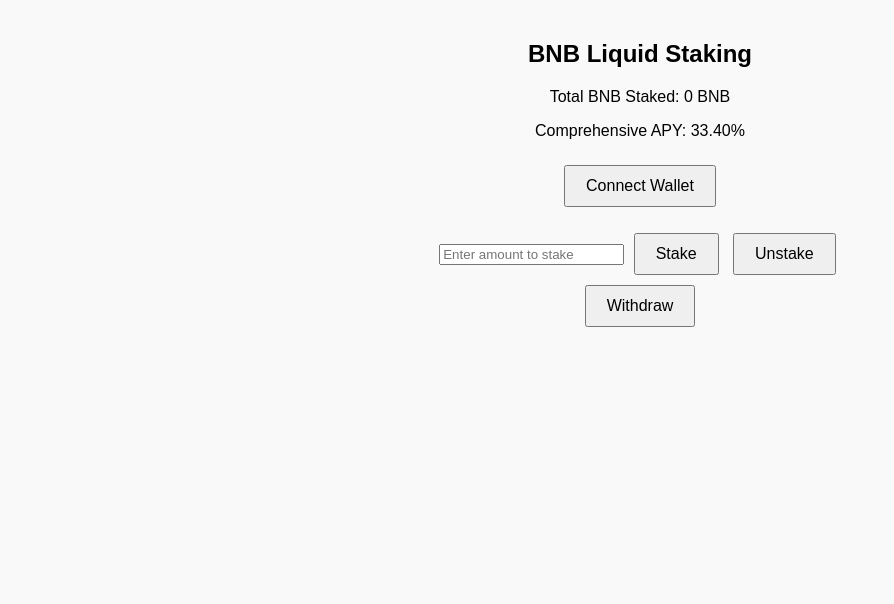
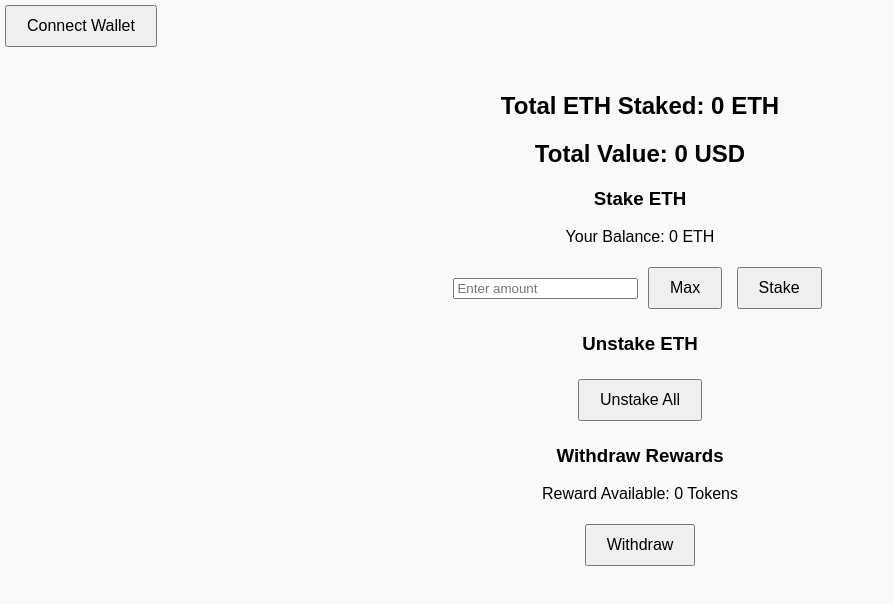
Before and after one commit to Asif2902/Staking-eth-proto, a plain HTML site: page index.html in a window 1280 px wide. Shown: the whole page, without its empty margins (0-894 px from the left). Drawn offline with nearby package versions, Linux system fonts and the light colour scheme.

Commit message:
update index.html

```diff
--- a/index.html
+++ b/index.html
@@ -3,32 +3,44 @@
 <head>
   <meta charset="UTF-8">
   <meta name="viewport" content="width=device-width, initial-scale=1.0">
-  <title>BNB Liquid Staking</title>
+  <title>Staking Platform</title>
   <link rel="stylesheet" href="styles.css">
-  <script defer src="app.js"></script>
+  <!-- Axios CDN -->
+  <script src="https://cdn.jsdelivr.net/npm/axios/dist/axios.min.js"></script>
+   <script src="ethers.js"></script>
 </head>
 <body>
-  <div class="container">
-    <h2>BNB Liquid Staking</h2>
+  <div id="wallet-section">
+    <button id="connectButton">Connect Wallet</button>
+  </div>
 
-    <div class="staking-info">
-      <p>Total BNB Staked: <span id="total-staked">0</span> BNB</p>
-      <p>Comprehensive APY: 33.40%</p>
+  <div id="staking-section" class="container">
+    <h2>Total ETH Staked: <span id="totalStaked">0 ETH</span></h2>
+    <h2>Total Value: <span id="ethInUSD">0 USD</span></h2>
+
+    <!-- Staking Section -->
+    <div class="stake-section">
+      <h3>Stake ETH</h3>
+      <p>Your Balance: <span id="walletBalance">0</span> ETH</p>
+      <input type="number" id="stakeAmount" placeholder="Enter amount">
+      <button id="maxStake">Max</button>
+      <button id="stakeButton">Stake</button>
     </div>
 
-    <!-- Connect Wallet Button -->
-    <button id="connectWallet">Connect Wallet</button>
+    <!-- Unstake Section -->
+    <div class="unstake-section">
+      <h3>Unstake ETH</h3>
+      <button id="unstakeButton">Unstake All</button>
+    </div>
 
-    <!-- Display Connected Wallet Address -->
-    <p id="walletAddress"></p>
-
-    <!-- Staking Actions -->
-    <div class="stake-actions">
-      <input type="text" id="stakeAmount" placeholder="Enter amount to stake">
-      <button id="stakeBtn">Stake</button>
-      <button id="unstakeBtn">Unstake</button>
-      <button id="withdrawBtn">Withdraw</button>
+    <!-- Withdraw Section -->
+    <div class="withdraw-section">
+      <h3>Withdraw Rewards</h3>
+      <p>Reward Available: <span id="rewardAvailable">0</span> Tokens</p>
+      <button id="withdrawButton">Withdraw</button>
     </div>
   </div>
+
+  <script src="app.js"></script>
 </body>
 </html>
```
